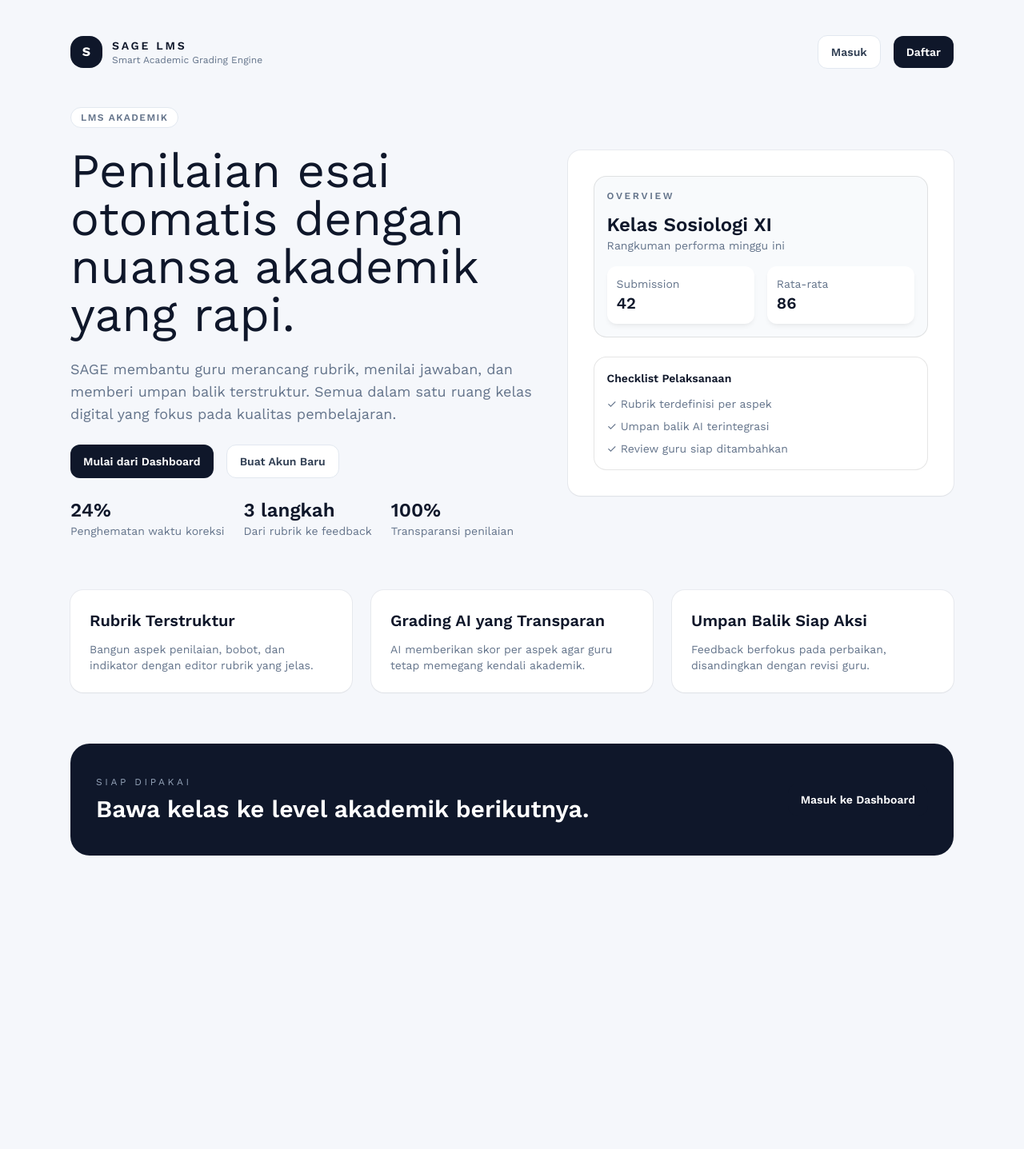
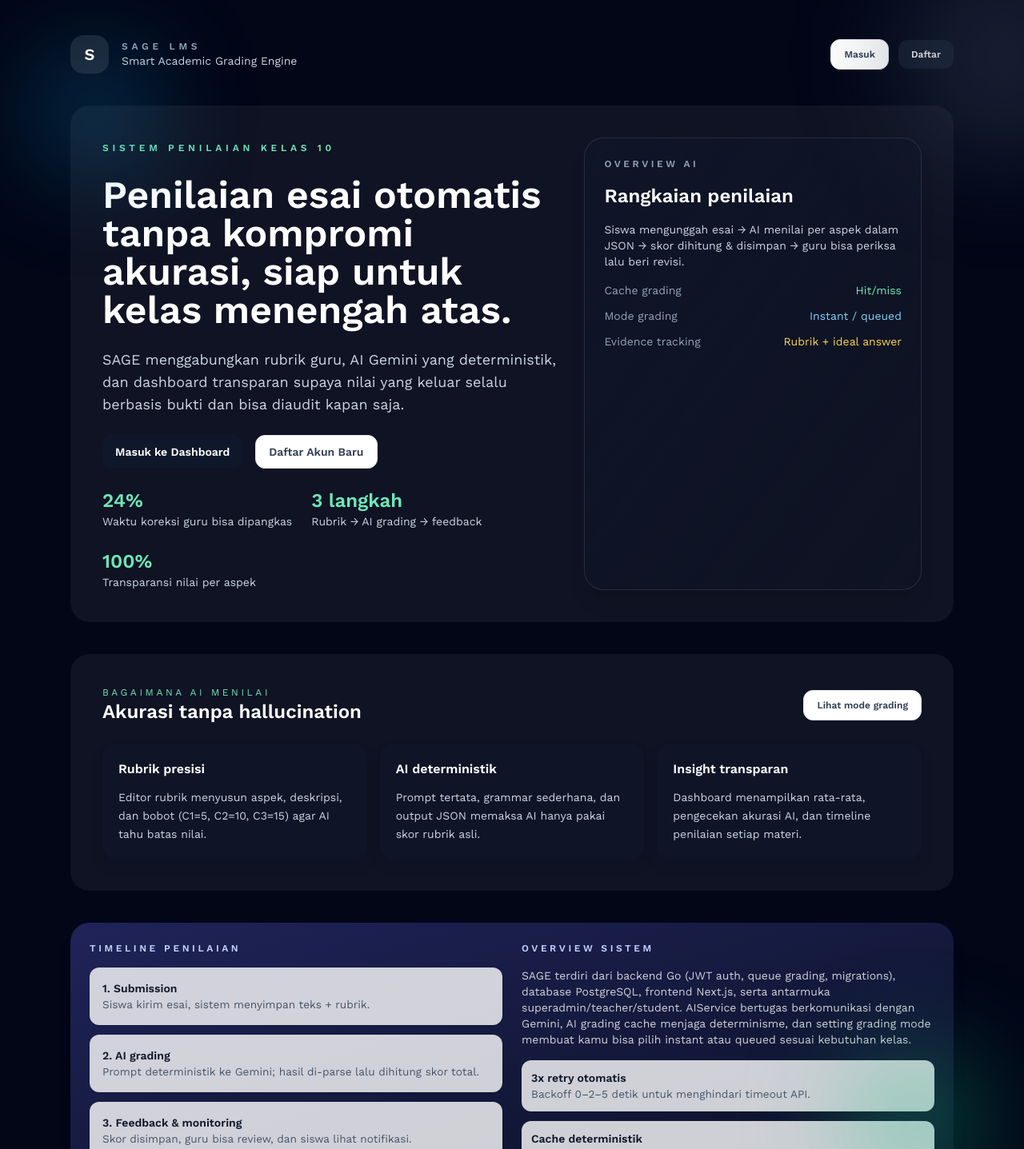
Before and after one commit to 8bitos/AUTOMATED-ESSAY-SCORING, a Next.js app in the folder frontend/: page / in a window 1280 px wide. Shown: the part 20-1457 px from the top of the page at 80% size. Before the commit the page ends 1154 px from the top, so only its background shows below. Built offline with nearby package versions, Linux system fonts and the light colour scheme; no server answers.

Commit message:
Redesign landing page

```diff
--- a/frontend/src/app/globals.css
+++ b/frontend/src/app/globals.css
@@ -48,3 +48,28 @@
     @apply inline-flex items-center justify-center gap-2 rounded-xl border border-slate-200 bg-white px-4 py-2.5 text-sm font-semibold text-slate-700 transition hover:border-slate-300 hover:text-slate-900;
   }
 }
+
+.animate-blob {
+  animation: blob 9s ease-in-out infinite;
+}
+.animation-delay-2000 {
+  animation-delay: 2s;
+}
+.animation-delay-4000 {
+  animation-delay: 4s;
+}
+
+@keyframes blob {
+  0% {
+    transform: translate(0px, 0px) scale(1);
+  }
+  33% {
+    transform: translate(10px, -10px) scale(1.05);
+  }
+  66% {
+    transform: translate(-10px, 10px) scale(0.95);
+  }
+  100% {
+    transform: translate(0px, 0px) scale(1);
+  }
+}
--- a/frontend/src/app/page.tsx
+++ b/frontend/src/app/page.tsx
@@ -1,143 +1,173 @@
 import Link from "next/link";
+
+const highlights = [
+  {
+    label: "24%",
+    caption: "Waktu koreksi guru bisa dipangkas",
+  },
+  {
+    label: "3 langkah",
+    caption: "Rubrik → AI grading → feedback",
+  },
+  {
+    label: "100%",
+    caption: "Transparansi nilai per aspek",
+  },
+];
+
+const features = [
+  {
+    title: "Rubrik presisi",
+    detail: "Editor rubrik menyusun aspek, deskripsi, dan bobot (C1=5, C2=10, C3=15) agar AI tahu batas nilai.",
+  },
+  {
+    title: "AI deterministik",
+    detail: "Prompt tertata, grammar sederhana, dan output JSON memaksa AI hanya pakai skor rubrik asli.",
+  },
+  {
+    title: "Insight transparan",
+    detail: "Dashboard menampilkan rata-rata, pengecekan akurasi AI, dan timeline penilaian setiap materi.",
+  },
+];
 
 export default function Home() {
   return (
-    <main className="min-h-screen">
-      <div className="mx-auto flex w-full max-w-6xl flex-col px-6 pb-16 pt-10 md:pt-16">
-        <header className="flex items-center justify-between">
-          <div className="flex items-center gap-3">
-            <div className="h-10 w-10 rounded-2xl bg-[color:var(--sage-700)] text-white flex items-center justify-center font-bold">
+    <main className="min-h-screen bg-slate-950 text-slate-50">
+      <div className="relative overflow-hidden">
+        <div className="pointer-events-none absolute -top-16 -right-32 h-72 w-72 rounded-full bg-slate-700/40 blur-3xl animate-blob" />
+        <div className="pointer-events-none absolute top-24 left-10 h-36 w-36 rounded-full bg-sky-500/30 blur-3xl animate-blob animation-delay-2000" />
+        <div className="pointer-events-none absolute bottom-16 right-16 h-40 w-40 rounded-full bg-emerald-500/40 blur-3xl animate-blob animation-delay-4000" />
+        <div className="mx-auto flex w-full max-w-6xl flex-col gap-10 px-6 py-10 md:py-16">
+          <header className="flex flex-col gap-3 md:flex-row md:items-center md:justify-between">
+            <div className="flex items-center gap-4">
+              <div className="flex h-12 w-12 items-center justify-center rounded-2xl bg-white/10 text-xl font-semibold text-white backdrop-blur">
                 S
               </div>
-            <div className="leading-tight">
-              <p className="text-sm font-semibold uppercase tracking-[0.2em] text-[color:var(--sage-700)]">
-                SAGE LMS
-              </p>
-              <p className="text-xs text-[color:var(--ink-500)]">Smart Academic Grading Engine</p>
+              <div>
+                <p className="text-xs font-semibold uppercase tracking-[0.4em] text-slate-400">SAGE LMS</p>
+                <p className="text-sm text-slate-300">Smart Academic Grading Engine</p>
               </div>
             </div>
-          <nav className="hidden items-center gap-4 md:flex">
-            <Link href="/login" className="sage-button-outline">
+            <div className="flex items-center gap-3">
+              <Link href="/login" className="sage-button-outline text-xs">
                 Masuk
               </Link>
-            <Link href="/register" className="sage-button">
+              <Link href="/register" className="sage-button text-xs">
                 Daftar
               </Link>
-          </nav>
+            </div>
           </header>
 
-        <section className="mt-12 grid gap-8 md:grid-cols-[1.1fr_0.9fr] md:items-center">
+          <section className="grid gap-8 rounded-3xl bg-white/5 p-6 md:grid-cols-[1.15fr_0.85fr] md:p-10">
             <div className="space-y-6">
-            <span className="sage-pill">LMS Akademik</span>
-            <h1 className="text-5xl leading-tight text-[color:var(--ink-900)] md:text-6xl">
-              Penilaian esai otomatis dengan nuansa akademik yang rapi.
+              <span className="text-xs font-semibold uppercase tracking-[0.4em] text-emerald-300">
+                Sistem penilaian kelas 10
+              </span>
+              <h1 className="text-4xl font-semibold leading-tight text-white md:text-5xl">
+                Penilaian esai otomatis tanpa kompromi akurasi, siap untuk kelas menengah atas.
               </h1>
-            <p className="text-lg text-[color:var(--ink-500)]">
-              SAGE membantu guru merancang rubrik, menilai jawaban, dan memberi umpan balik terstruktur.
-              Semua dalam satu ruang kelas digital yang fokus pada kualitas pembelajaran.
+              <p className="text-lg text-slate-300">
+                SAGE menggabungkan rubrik guru, AI Gemini yang deterministik, dan dashboard transparan supaya nilai yang keluar selalu berbasis bukti dan bisa diaudit kapan saja.
               </p>
               <div className="flex flex-wrap gap-4">
                 <Link href="/login" className="sage-button">
-                Mulai dari Dashboard
+                  Masuk ke Dashboard
                 </Link>
                 <Link href="/register" className="sage-button-outline">
-                Buat Akun Baru
+                  Daftar Akun Baru
                 </Link>
               </div>
-            <div className="flex flex-wrap gap-6 text-sm text-[color:var(--ink-500)]">
-              <div>
-                <p className="text-2xl font-semibold text-[color:var(--sage-700)]">24%</p>
-                <p>Penghematan waktu koreksi</p>
+              <div className="flex flex-wrap gap-6 text-sm text-slate-300">
+                {highlights.map((item) => (
+                  <div key={item.label}>
+                    <p className="text-2xl font-semibold text-emerald-300">{item.label}</p>
+                    <p>{item.caption}</p>
                   </div>
-              <div>
-                <p className="text-2xl font-semibold text-[color:var(--sage-700)]">3 langkah</p>
-                <p>Dari rubrik ke feedback</p>
-              </div>
-              <div>
-                <p className="text-2xl font-semibold text-[color:var(--sage-700)]">100%</p>
-                <p>Transparansi penilaian</p>
+                ))}
               </div>
             </div>
+            <div className="relative rounded-3xl border border-white/10 bg-gradient-to-br from-slate-900/60 to-slate-900/10 p-6 shadow-xl">
+              <div className="space-y-4">
+                <p className="text-xs font-semibold uppercase tracking-[0.3em] text-slate-400">Overview AI</p>
+                <h2 className="text-2xl font-semibold text-white">Rangkaian penilaian</h2>
+                <p className="text-sm text-slate-300">
+                  Siswa mengunggah esai → AI menilai per aspek dalam JSON → skor dihitung & disimpan → guru bisa periksa lalu beri revisi.
+                </p>
+                <div className="space-y-3 text-sm text-slate-400">
+                  <div className="flex items-center justify-between">
+                    <span>Cache grading</span>
+                    <span className="text-emerald-300">Hit/miss</span>
                   </div>
-
-          <div className="sage-panel p-6 md:p-8">
-            <div className="space-y-6">
-              <div className="rounded-2xl border border-black/10 bg-[color:var(--sand-50)] p-4">
-                <p className="text-xs font-semibold uppercase tracking-[0.22em] text-[color:var(--ink-500)]">
-                  Overview
-                </p>
-                <p className="mt-3 text-2xl font-semibold text-[color:var(--ink-900)]">
-                  Kelas Sosiologi XI
-                </p>
-                <p className="text-sm text-[color:var(--ink-500)]">Rangkuman performa minggu ini</p>
-                <div className="mt-4 grid grid-cols-2 gap-4 text-sm">
-                  <div className="rounded-xl bg-white p-3 shadow-soft">
-                    <p className="text-[color:var(--ink-500)]">Submission</p>
-                    <p className="text-xl font-semibold text-[color:var(--sage-700)]">42</p>
+                  <div className="flex items-center justify-between">
+                    <span>Mode grading</span>
+                    <span className="text-sky-300">Instant / queued</span>
                   </div>
-                  <div className="rounded-xl bg-white p-3 shadow-soft">
-                    <p className="text-[color:var(--ink-500)]">Rata-rata</p>
-                    <p className="text-xl font-semibold text-[color:var(--sage-700)]">86</p>
-                  </div>
-                </div>
-              </div>
-
-              <div className="rounded-2xl border border-black/10 bg-white p-4">
-                <p className="text-sm font-semibold text-[color:var(--ink-900)]">
-                  Checklist Pelaksanaan
-                </p>
-                <div className="mt-3 space-y-2 text-sm text-[color:var(--ink-500)]">
-                  <p>✓ Rubrik terdefinisi per aspek</p>
-                  <p>✓ Umpan balik AI terintegrasi</p>
-                  <p>✓ Review guru siap ditambahkan</p>
+                  <div className="flex items-center justify-between">
+                    <span>Evidence tracking</span>
+                    <span className="text-amber-300">Rubrik + ideal answer</span>
                   </div>
                 </div>
               </div>
             </div>
           </section>
 
-        <section className="mt-16 grid gap-6 md:grid-cols-3">
-          {[
-            {
-              title: "Rubrik Terstruktur",
-              desc: "Bangun aspek penilaian, bobot, dan indikator dengan editor rubrik yang jelas.",
-            },
-            {
-              title: "Grading AI yang Transparan",
-              desc: "AI memberikan skor per aspek agar guru tetap memegang kendali akademik.",
-            },
-            {
-              title: "Umpan Balik Siap Aksi",
-              desc: "Feedback berfokus pada perbaikan, disandingkan dengan revisi guru.",
-            },
-          ].map((item) => (
-            <div key={item.title} className="sage-card p-6">
-              <h3 className="text-xl font-semibold text-[color:var(--ink-900)]">
-                {item.title}
-              </h3>
-              <p className="mt-3 text-sm text-[color:var(--ink-500)]">{item.desc}</p>
+          <section className="grid gap-6 rounded-3xl bg-white/5 p-6 md:p-10">
+            <div className="flex flex-col gap-4 md:flex-row md:items-center md:justify-between">
+              <div>
+                <p className="text-xs uppercase tracking-[0.3em] text-emerald-300">Bagaimana AI menilai</p>
+                <h2 className="text-2xl font-semibold text-white">Akurasi tanpa hallucination</h2>
               </div>
+              <Link href="/dashboard/superadmin/settings/grading-mode" className="sage-button-outline text-xs">
+                Lihat mode grading
+              </Link>
+            </div>
+            <div className="grid gap-4 md:grid-cols-3">
+              {features.map((feature) => (
+                <article key={feature.title} className="rounded-2xl bg-slate-900/60 p-5 text-sm text-slate-300 shadow-lg shadow-slate-900/40">
+                  <h3 className="text-base font-semibold text-white">{feature.title}</h3>
+                  <p className="mt-3 leading-relaxed">{feature.detail}</p>
+                </article>
               ))}
+            </div>
           </section>
 
-        <section className="mt-16">
-          <div className="rounded-3xl bg-[color:var(--navy-900)] px-8 py-10 text-white">
-            <div className="flex flex-col gap-6 md:flex-row md:items-center md:justify-between">
-              <div>
-                <p className="text-xs uppercase tracking-[0.3em] text-[color:var(--gold-500)]">
-                  Siap dipakai
+          <section className="grid gap-6 rounded-3xl bg-gradient-to-br from-indigo-500/30 to-slate-900/60 p-6 text-slate-900 shadow-xl md:grid-cols-2">
+            <div className="space-y-4">
+              <p className="text-xs font-semibold uppercase tracking-[0.3em] text-indigo-200">Timeline penilaian</p>
+              <ol className="space-y-3 text-sm text-slate-900">
+                <li className="rounded-xl bg-white/80 p-4 shadow">
+                  <p className="font-semibold">1. Submission</p>
+                  <p className="text-[0.85rem] text-slate-600">Siswa kirim esai, sistem menyimpan teks + rubrik.</p>
+                </li>
+                <li className="rounded-xl bg-white/80 p-4 shadow">
+                  <p className="font-semibold">2. AI grading</p>
+                  <p className="text-[0.85rem] text-slate-600">Prompt deterministik ke Gemini; hasil di-parse lalu dihitung skor total.</p>
+                </li>
+                <li className="rounded-xl bg-white/80 p-4 shadow">
+                  <p className="font-semibold">3. Feedback & monitoring</p>
+                  <p className="text-[0.85rem] text-slate-600">Skor disimpan, guru bisa review, dan siswa lihat notifikasi.</p>
+                </li>
+              </ol>
+            </div>
+            <div className="space-y-4">
+              <p className="text-xs font-semibold uppercase tracking-[0.3em] text-indigo-200">Overview sistem</p>
+              <p className="text-sm text-white/80">
+                SAGE terdiri dari backend Go (JWT auth, queue grading, migrations), database PostgreSQL, frontend Next.js, serta antarmuka superadmin/teacher/student. AIService bertugas berkomunikasi dengan Gemini, AI grading cache menjaga determinisme, dan setting grading mode membuat kamu bisa pilih instant atau queued sesuai kebutuhan kelas.
               </p>
-                <h2 className="mt-2 text-3xl font-semibold">
-                  Bawa kelas ke level akademik berikutnya.
-                </h2>
+              <div className="grid gap-3 text-sm">
+                <div className="rounded-xl bg-white/80 p-3 text-slate-900">
+                  <p className="font-semibold">3x retry otomatis</p>
+                  <p className="text-[0.85rem] text-slate-600">Backoff 0–2–5 detik untuk menghindari timeout API.</p>
                 </div>
-              <Link href="/login" className="sage-button">
-                Masuk ke Dashboard
-              </Link>
+                <div className="rounded-xl bg-white/80 p-3 text-slate-900">
+                  <p className="font-semibold">Cache deterministik</p>
+                  <p className="text-[0.85rem] text-slate-600">Hash question+essay+rubrik dilihat sebelum memanggil AI.</p>
+                </div>
               </div>
             </div>
           </section>
         </div>
+      </div>
     </main>
   );
 }
```
Lines whose indentation alone changed are shown as unchanged.
